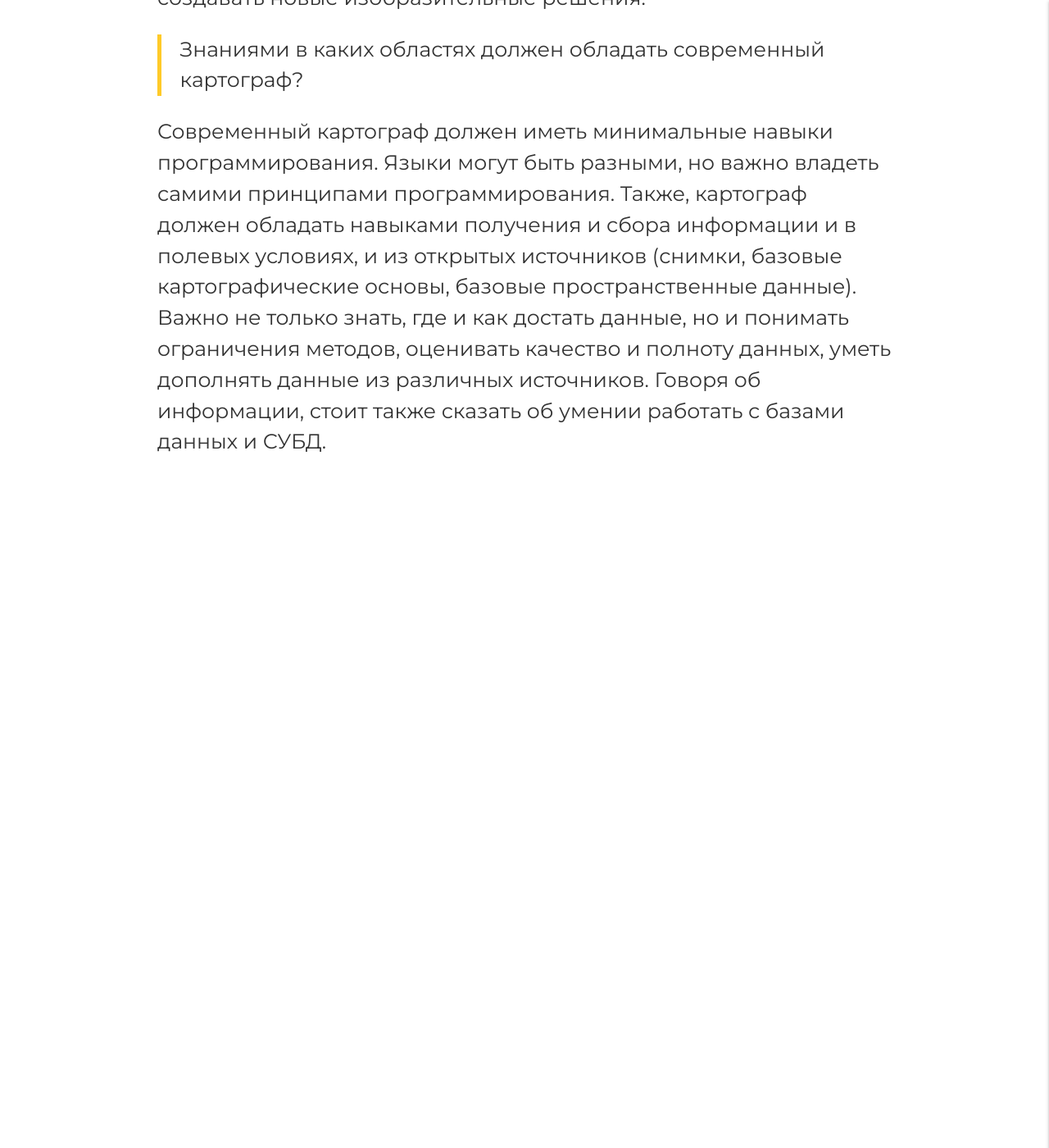
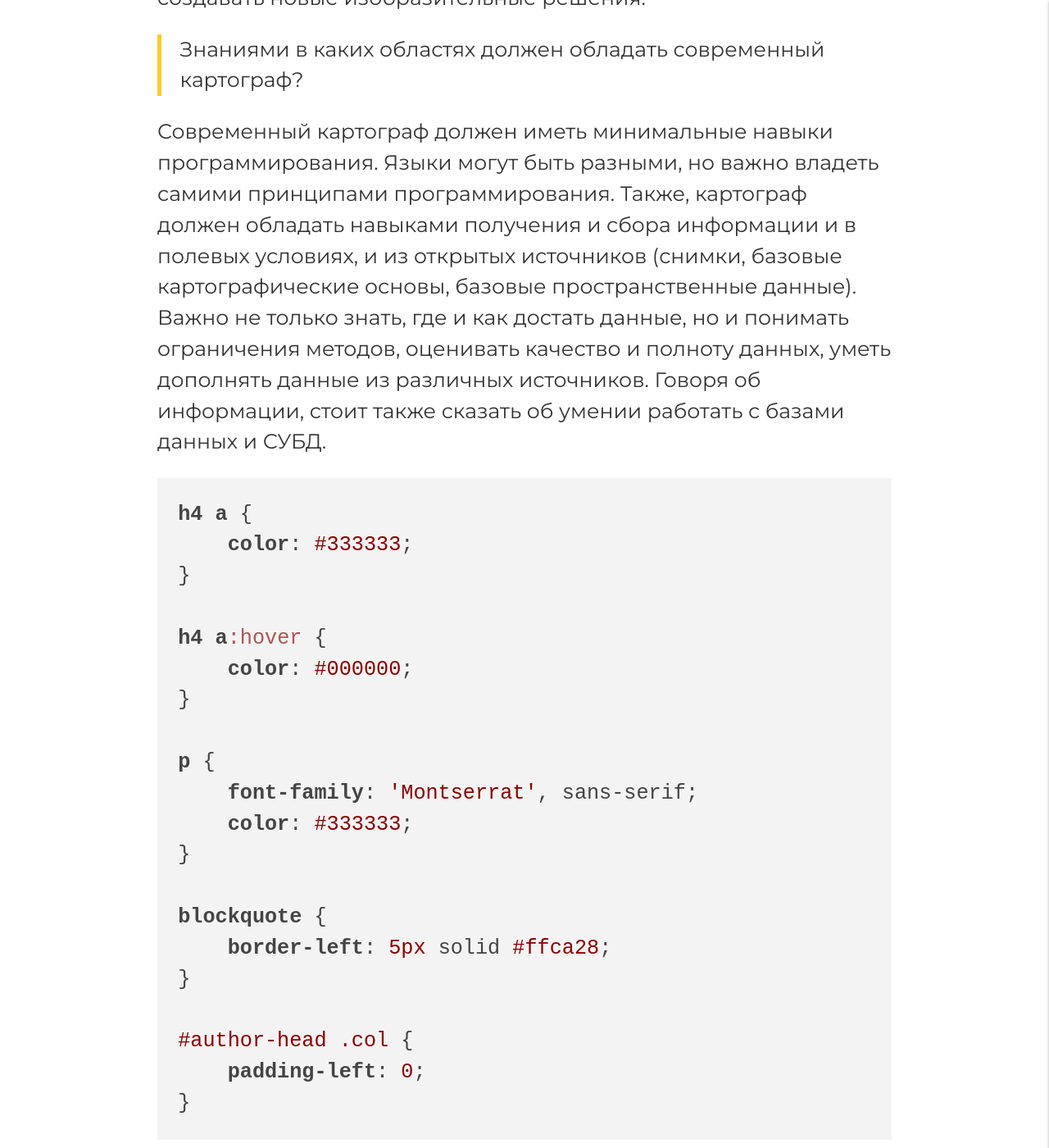
Before and after one commit to gtitov/cartpost, a Jekyll site: the page built from _posts/2018-09-23-medvedev.md, in a window 1280 px wide and 1400 px high, scrolled down 2063 px. Shown: the whole window at 82% size. Built offline with Jekyll 4.4.1, drawn with Linux system fonts in a browser that asks for light colours; nearby versions of some CDN libraries; before the commit the page ends 2646 px from its top, so only the background shows below that.

````diff
--- a/_layouts/author.html
+++ b/_layouts/author.html
@@ -1,6 +1,5 @@
 ---
 layout: default
-title: Об авторе
 ---
 <div class="container">
     <div id="author-head" class="row">
--- a/_posts/2018-09-23-medvedev.md
+++ b/_posts/2018-09-23-medvedev.md
@@ -22,3 +22,26 @@ title: Андрей Александрович Медведев
 > **Знаниями в каких областях должен обладать современный картограф?**
 
 Современный картограф должен иметь минимальные навыки программирования. Языки могут быть разными, но важно владеть самими принципами программирования. Также, картограф должен обладать навыками получения и сбора информации и в полевых условиях, и из открытых источников (снимки, базовые картографические основы, базовые пространственные данные). Важно не только знать, где и как достать данные, но и понимать ограничения методов, оценивать качество и полноту данных, уметь дополнять данные из различных источников. Говоря об информации, стоит также сказать об умении работать с базами данных и СУБД.
+
+```scss
+h4 a {
+    color: #333333;
+}
+
+h4 a:hover {
+    color: #000000;
+}
+
+p {
+    font-family: 'Montserrat', sans-serif;
+    color: #333333;
+}
+
+blockquote {
+    border-left: 5px solid #ffca28;
+}
+
+#author-head .col {
+    padding-left: 0;
+}
+```
````
Also changed, not shown: _layouts/post.html (+7 -0 lines).
